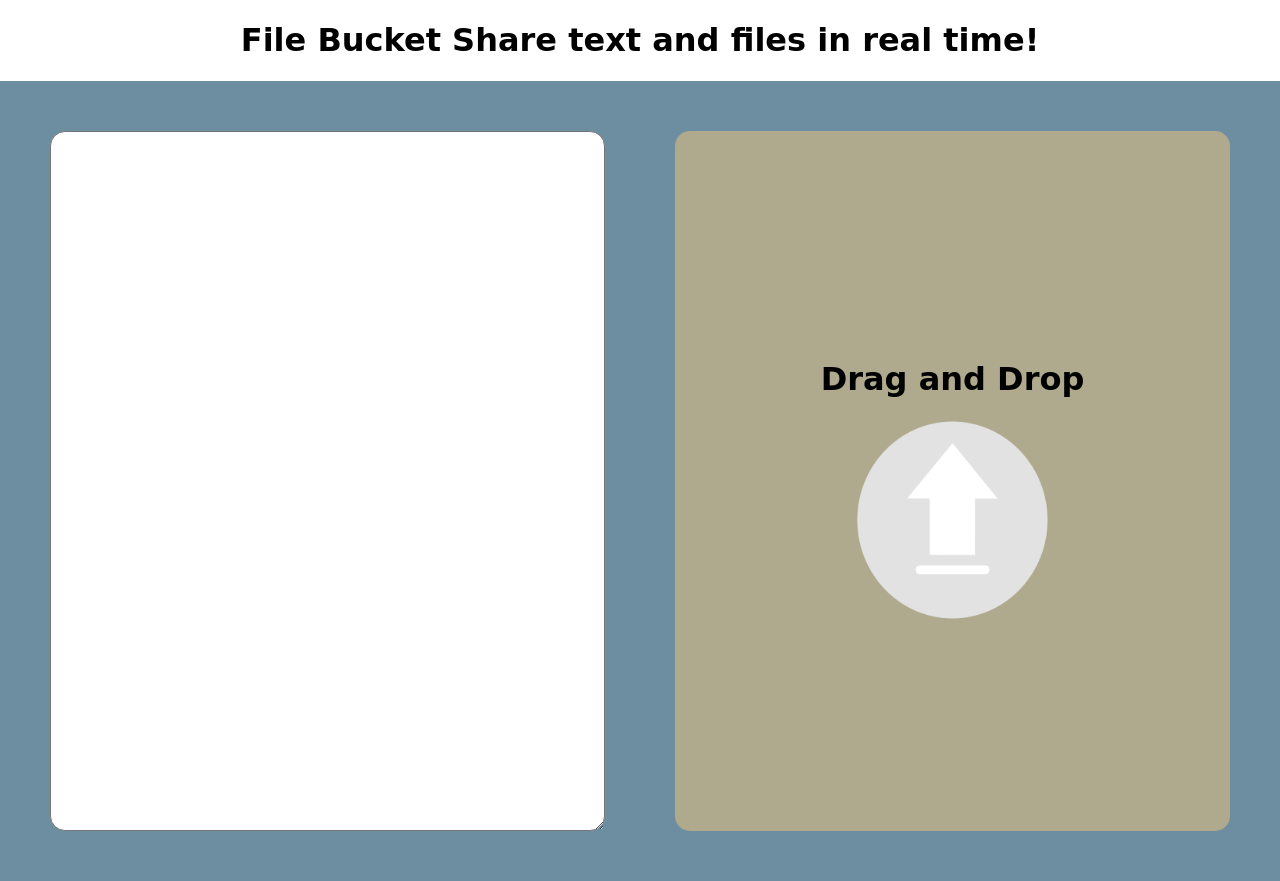
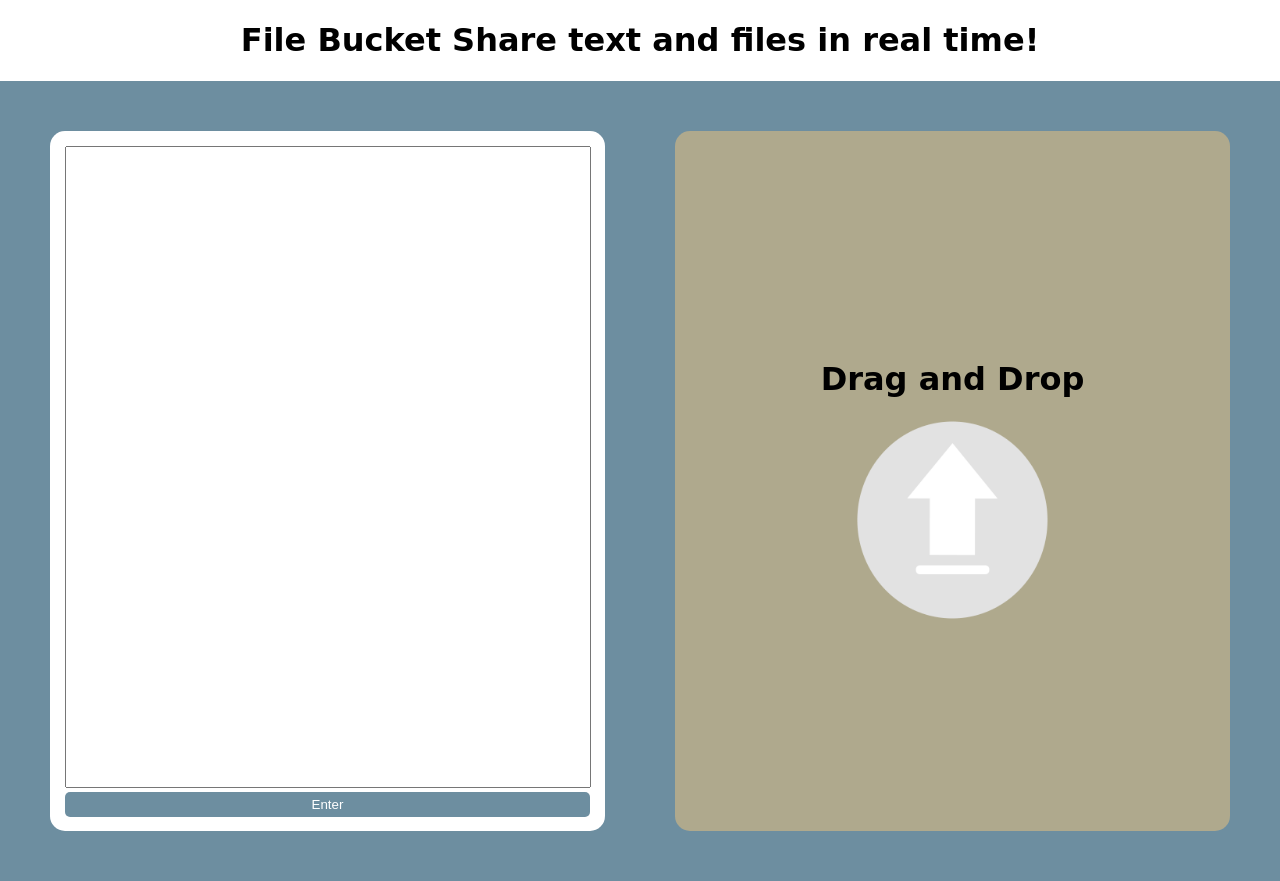
Before and after one commit to echoaj/FileBucket, a Django app: page / in a window 1280 px wide. Run offline with Django 4.2, Linux system fonts and the light colour scheme; some web fonts are replaced.

Commit message:
refined interface

```diff
--- a/src/static/css/style.css
+++ b/src/static/css/style.css
@@ -60,3 +60,23 @@ img{
   left: 50%;
   transform: translate(-50%, -50%);
 }
+
+button {
+    background-color: var(--bgcolor);
+    width: 100%;
+    height: 25px;
+    border-radius: 5px;
+    border: none;
+    color: white;
+    cursor: pointer;
+}
+
+textarea, textarea:focus {
+    width: 99%;
+    height: 95%;
+    resize: none;
+}
+
+textarea:focus {
+    outline: none;
+}
--- a/src/templates/home.html
+++ b/src/templates/home.html
@@ -18,7 +18,10 @@
 
     <div class="grid-container">
 
-        <textarea class="grid-child text"></textarea>
+        <div class="grid-child text">
+            <textarea class=""></textarea>
+            <button>Enter</button>
+        </div>
 
         <div class="grid-child file">
             <div class="group">
```
